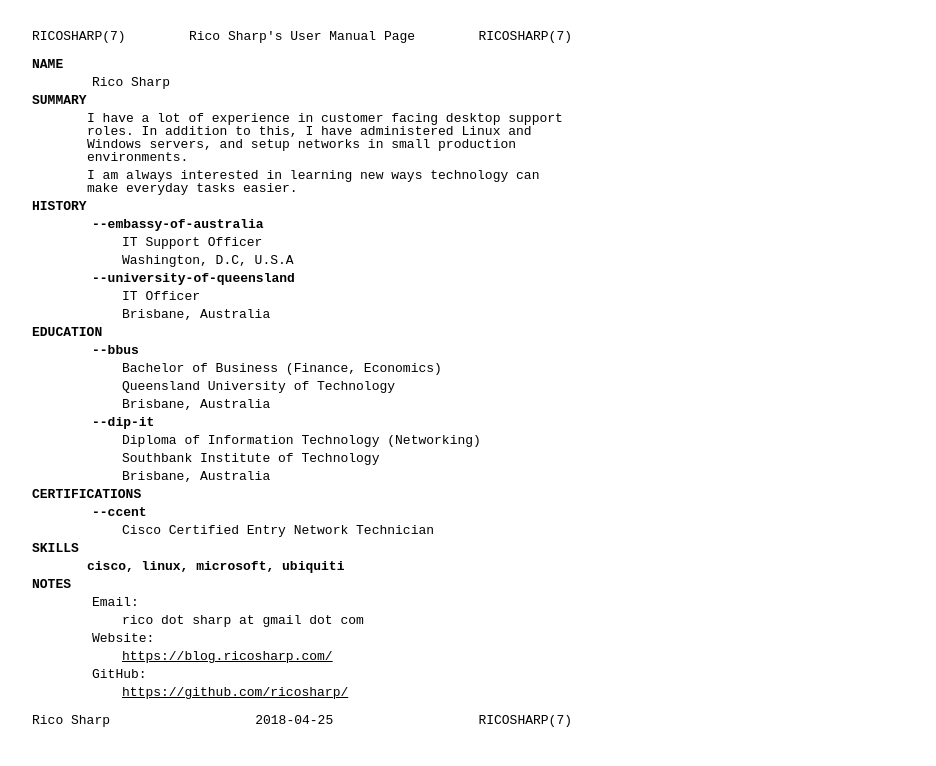
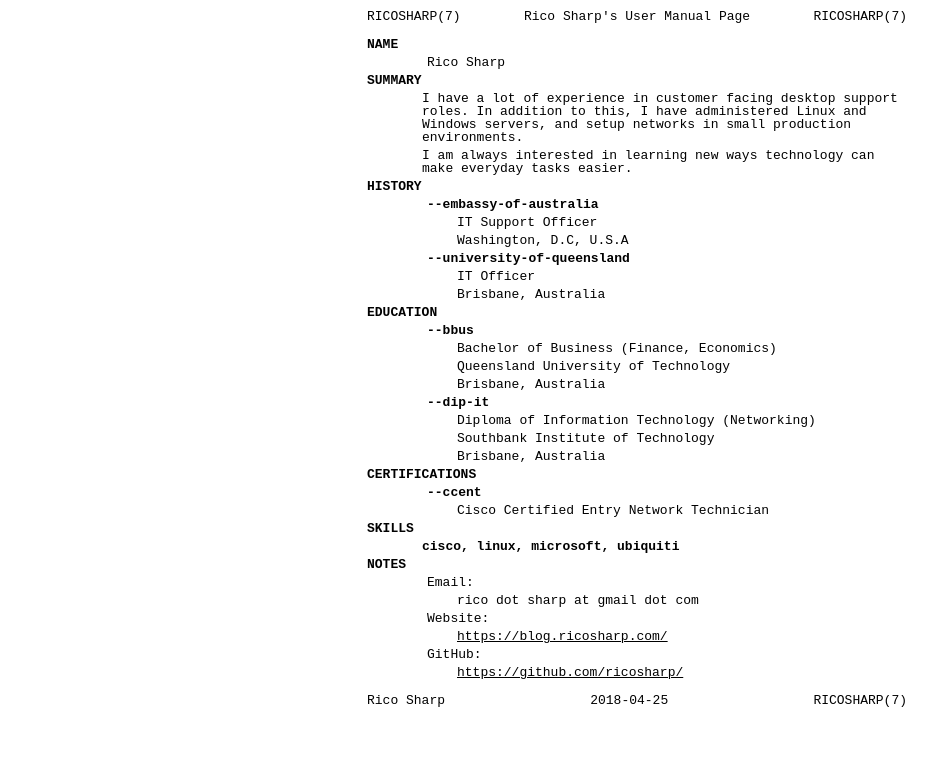
Before and after one commit to ricosharp/resume, a plain HTML site: page index.html in a window 1280 px wide. Shown: the whole page, without its empty margins (3-939 px from the left). Drawn offline with Linux system fonts and the light colour scheme.

Commit message:
Add wrapper to center on page

```diff
--- a/assets/stylesheet.css
+++ b/assets/stylesheet.css
@@ -63,11 +63,6 @@
     -webkit-text-size-adjust: 100%;
 }
 
-body {
-	width: 550px;
-	margin: 20px 0 0 30px;
-}
-
 h1 {
 	font-family: monospace;
 	font-size: 1em;
@@ -92,6 +87,12 @@
 
 footer {
 	clear: both;
+}
+
+.wrapper {
+	margin-left: auto;
+	margin-right: auto;
+	width: 550px;
 }
 
 .container h1 {
--- a/index.html
+++ b/index.html
@@ -13,6 +13,7 @@
 	</script>
 </head>
 <body>
+	<div class="wrapper">
 		<header class="container">
 			<h1 class="left">RICOSHARP(7)</h1>
 			<h1 class="center">Rico Sharp's User Manual Page</h1>
@@ -74,5 +75,6 @@
 			<h1 class="center">2018-04-25</h1>
 			<h1 class="right">RICOSHARP(7)</h1>
 		</footer>
+	</div>
 </body>
 </html>
```
Lines whose indentation alone changed are shown as unchanged.
